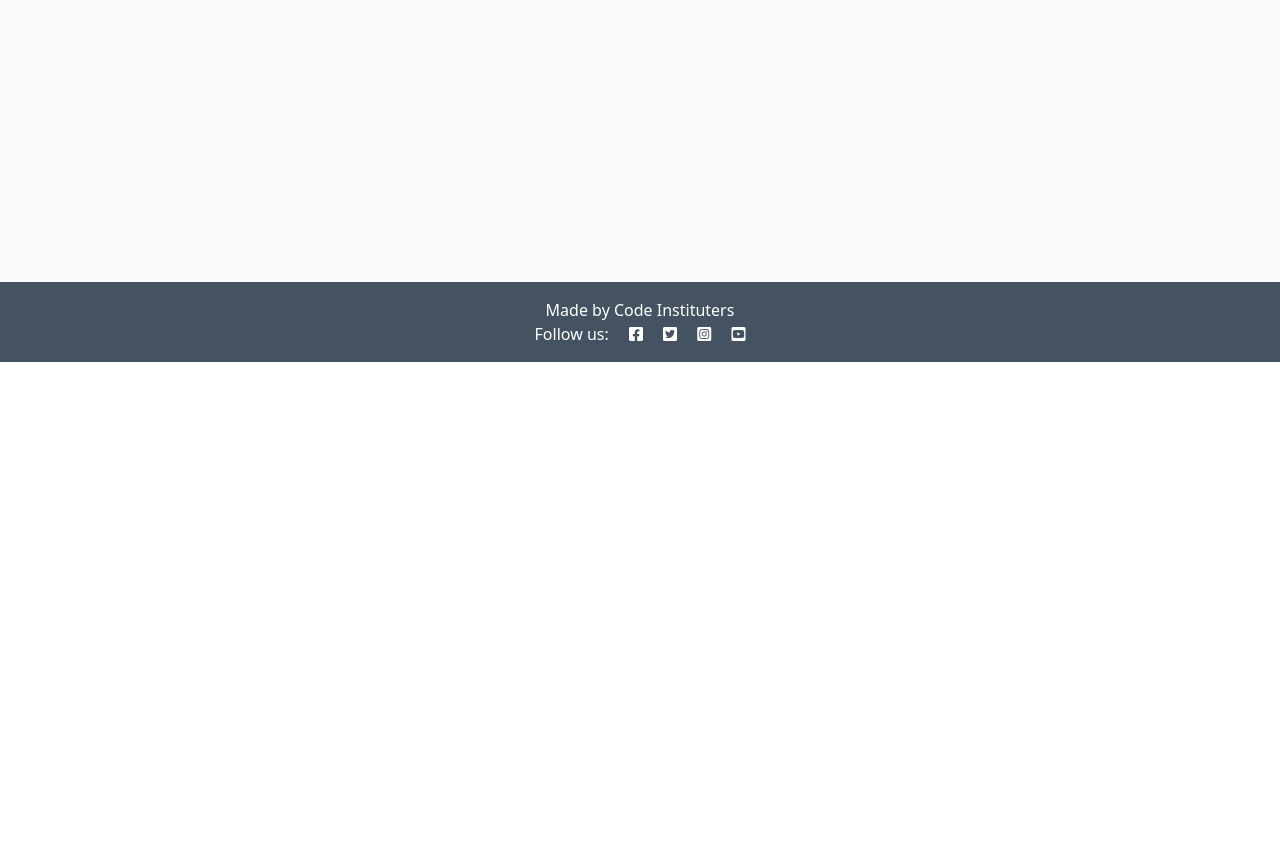
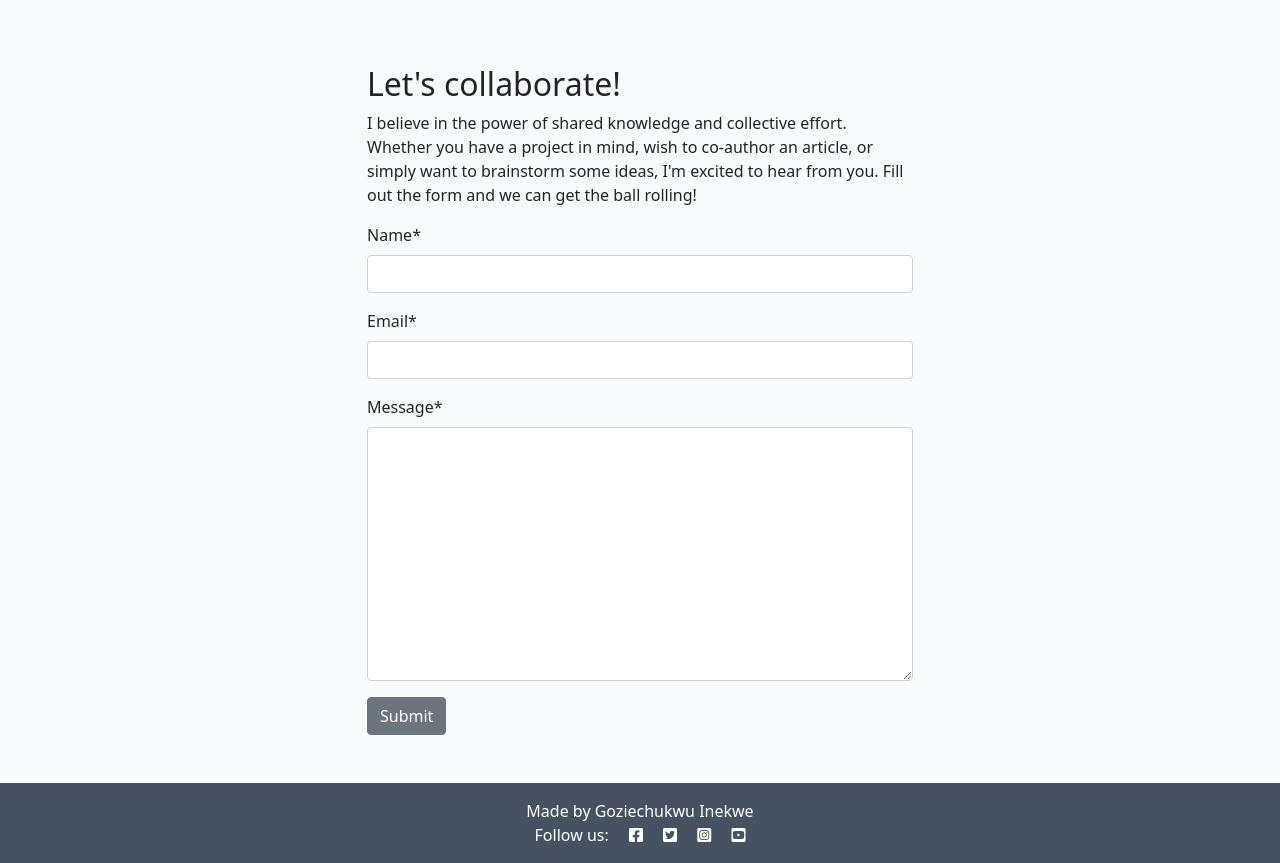
Before and after one commit to Goziechukwu/gozie-django-proj, a Django app: page /about/ in a window 1280 px wide. Shown: the part 438-1301 px from the top of the page. Before the commit the page ends 800 px from the top, so only its background shows below. Run offline with Django 4.2, Linux system fonts and the light colour scheme; data that the repository does not hold is empty; some libraries are stand-ins or nearby versions.

Commit message:
creating and handling collaboration request form

```diff
--- /dev/null
+++ b/about/forms.py
@@ -0,0 +1,8 @@
+from .models import CollaborateRequest
+from django import forms
+
+
+class CollaborateForm(forms.ModelForm):
+    class Meta:
+        model = CollaborateRequest
+        fields = ('name', 'email', 'message')
--- a/about/models.py
+++ b/about/models.py
@@ -9,3 +9,13 @@ class About(models.Model):
 
     def __str__(self):
         return self.title
+
+
+class CollaborateRequest(models.Model):
+    name = models.CharField(max_length=200)
+    email = models.EmailField()
+    message = models.TextField()
+    read = models.BooleanField(default=False)
+
+    def __str__(self):
+        return f"Collaboration request from {self.name}"
--- a/about/templates/about/about.html
+++ b/about/templates/about/about.html
@@ -1,6 +1,9 @@
 {% extends 'base.html' %}
+{% load static %}
+{% load crispy_forms_tags %}
+
 {% block content %}
-{% load static %}
+
 <div class="container mt-5">
     <div class="row">
         <div class="col-4 text-center">
@@ -20,5 +23,24 @@
             <p class="text-end"><em>Updated on: {{ about.updated_on }}Feb. 7, 2024, 8:10pm</em></p>
         </div>
     </div>
+    <div class="row justify-content-center">
+        <div class="col-12 col-md-6 my-5">
+            <h2>Let's collaborate!</h2>
+            <p>I believe in the power of shared knowledge and collective effort.
+                Whether you have a project in mind, wish to co-author
+                an article, or simply want to brainstorm some ideas,
+                I'm excited to hear from you. Fill out the form
+                and we can get the ball rolling!</p>
+
+            <!-- add your form here. Your submit button should
+                                have the classes of btn, btn-secondary -->
+            <form method="post">
+                {{ collaborate_form | crispy }}
+                {% csrf_token %}
+                <button class="btn btn-secondary"
+                    type="submit">Submit</button>
+            </form>
+        </div>
+    </div>
 </div>
 {% endblock content %}
--- a/about/views.py
+++ b/about/views.py
@@ -1,5 +1,7 @@
 from django.shortcuts import render
+from django.contrib import messages
 from .models import About
+from .forms import CollaborateForm
 
 
 # Create your views here.
@@ -8,10 +10,20 @@ def about_me(request):
     """
     Renders the About page
     """
+    if request.method == "POST":
+        collaborate_form = CollaborateForm(data=request.POST)
+        if collaborate_form.is_valid():
+            collaborate_form.save()
+            messages.add_message(request, messages.SUCCESS, "Collaboration request received! I endeavour to respond within 2 working days.")
+
     about = About.objects.all().order_by('-updated_on').first()
+    collaborate_form = CollaborateForm()
 
     return render(
         request,
         "about/about.html",
-        {"about": about},
+        {
+            "about": about,
+            "collaborate_form": collaborate_form
+        },
     )
--- a/templates/base.html
+++ b/templates/base.html
@@ -110,7 +110,7 @@
     <footer class="footer mt-auto py-3 dark-bg">
         <p class="m-0 text-center text-white">
             {% block copyright %}
-                Made by Code Instituters
+                Made by Goziechukwu Inekwe
             {% endblock copyright %}
         </p>
         <p class="m-0 text-center text-white">Follow us: <i class="fab fa-facebook-square ms-3"></i>
```
Also changed, not shown: about/admin.py (+7 -1 lines), about/migrations/0002_collaboraterequest.py (added). Lines whose indentation alone changed are shown as unchanged.
